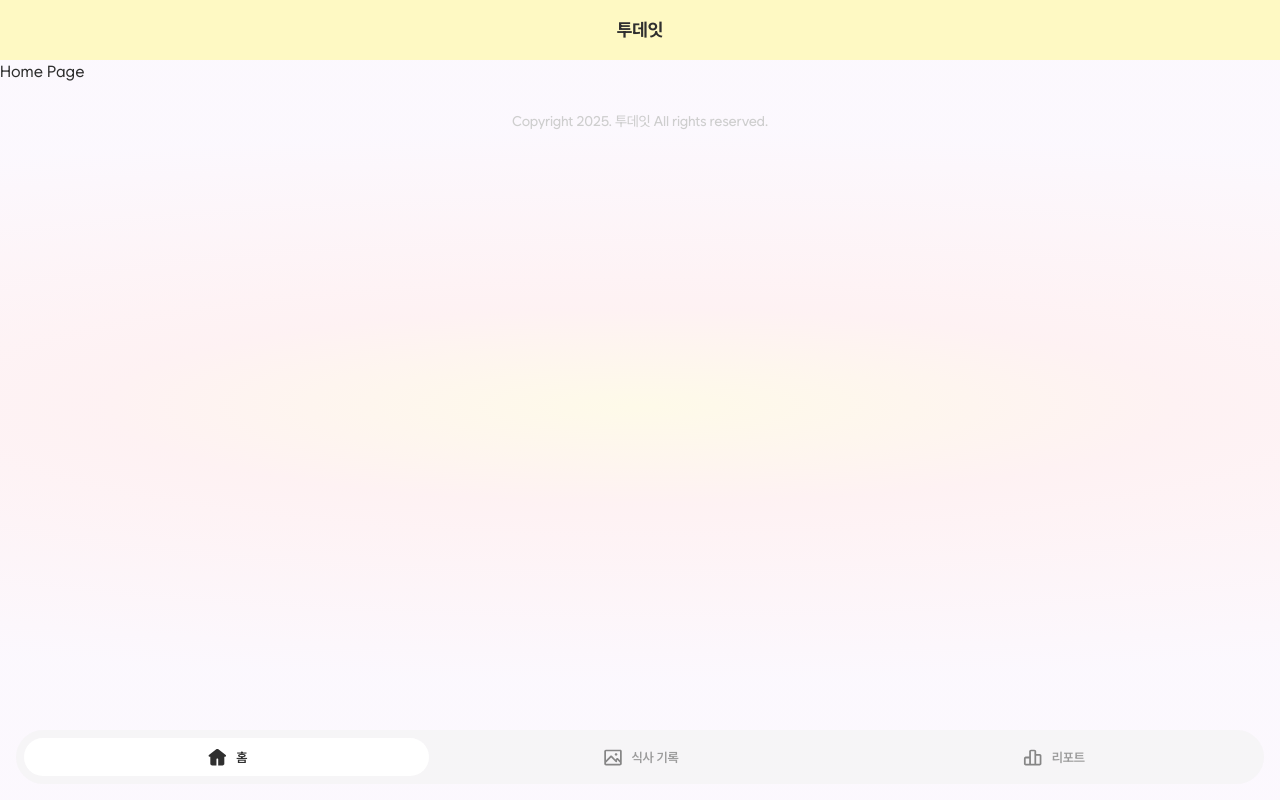
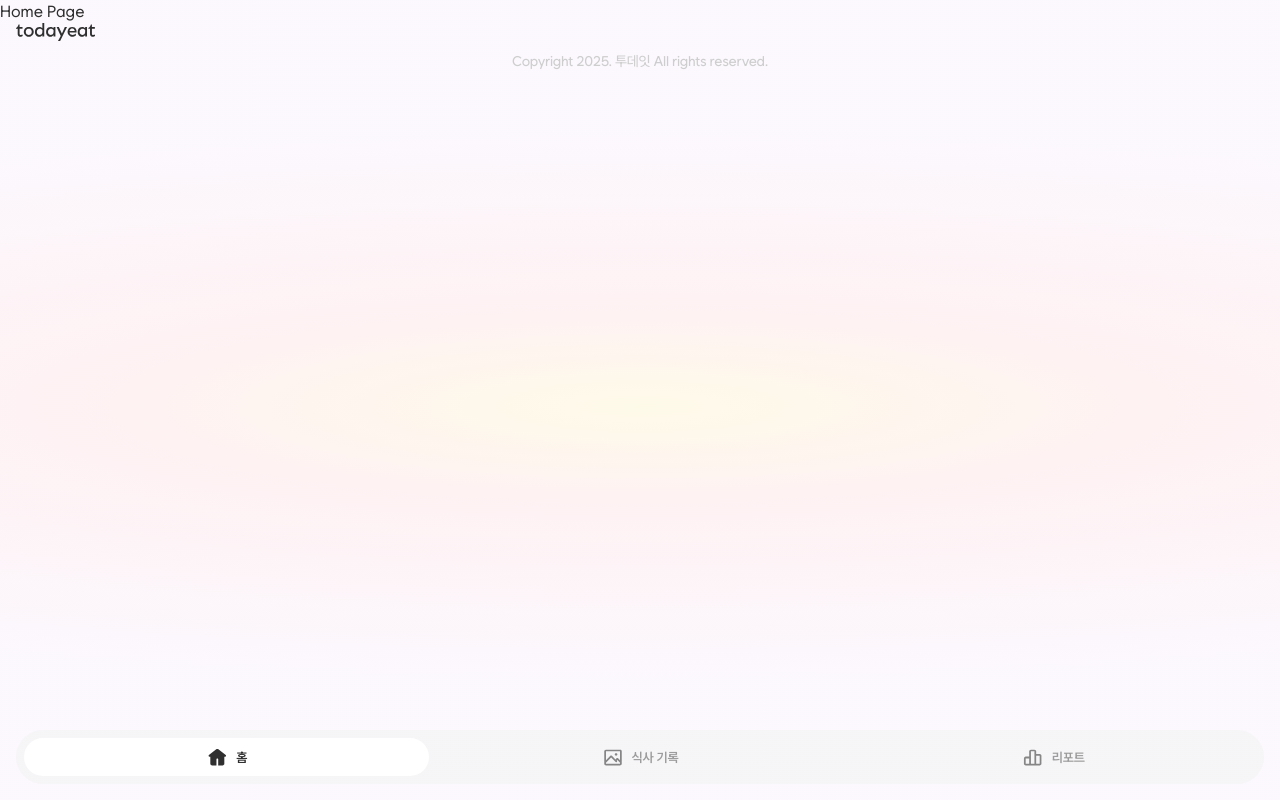
Before and after one commit to llddang/todayeat, a Next.js app: page / in a window 1280 px wide. Built offline with nearby package versions, Linux system fonts and the light colour scheme.

Commit message:
feat:#109 기본 헤더

```diff
--- a/src/components/layouts/header.tsx
+++ b/src/components/layouts/header.tsx
@@ -1,17 +1,21 @@
-import Link from 'next/link';
-import BackButton from './header-back-button';
-import SITE_MAP from '@/constants/site-map.constant';
-import { Suspense } from 'react';
+'use client';
 
-const Header = async () => {
+import Image from 'next/image';
+import { cn } from '@/lib/utils';
+import { useDetectScroll } from '@/lib/hooks/use-detect-scroll';
+import LOGO from '@/../public/logo.svg';
+
+const Header = () => {
+  const isScrolled = useDetectScroll();
+
   return (
-    <header className="relative flex justify-center bg-yellow-100 p-4">
-      <Suspense>
-        <BackButton />
-      </Suspense>
-      <Link href={SITE_MAP.HOME} className="text-lg font-bold">
-        투데잇
-      </Link>
+    <header
+      className={cn(
+        'fixed left-0 top-0 z-50 flex h-16 w-full items-center px-4 py-3',
+        isScrolled ? 'bg-purple-10/94 backdrop-blur-[20px]' : 'bg-transparent'
+      )}
+    >
+      <Image src={LOGO} alt="투데잇 로고" />
     </header>
   );
 };
```
